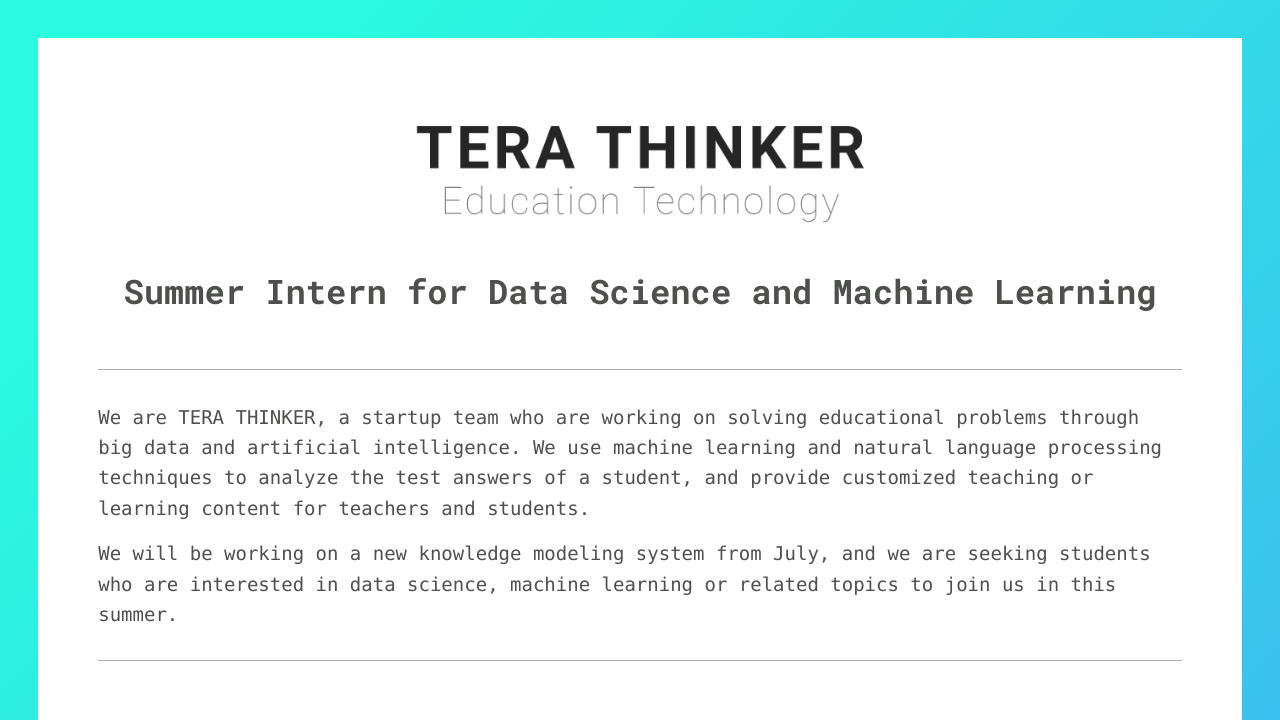
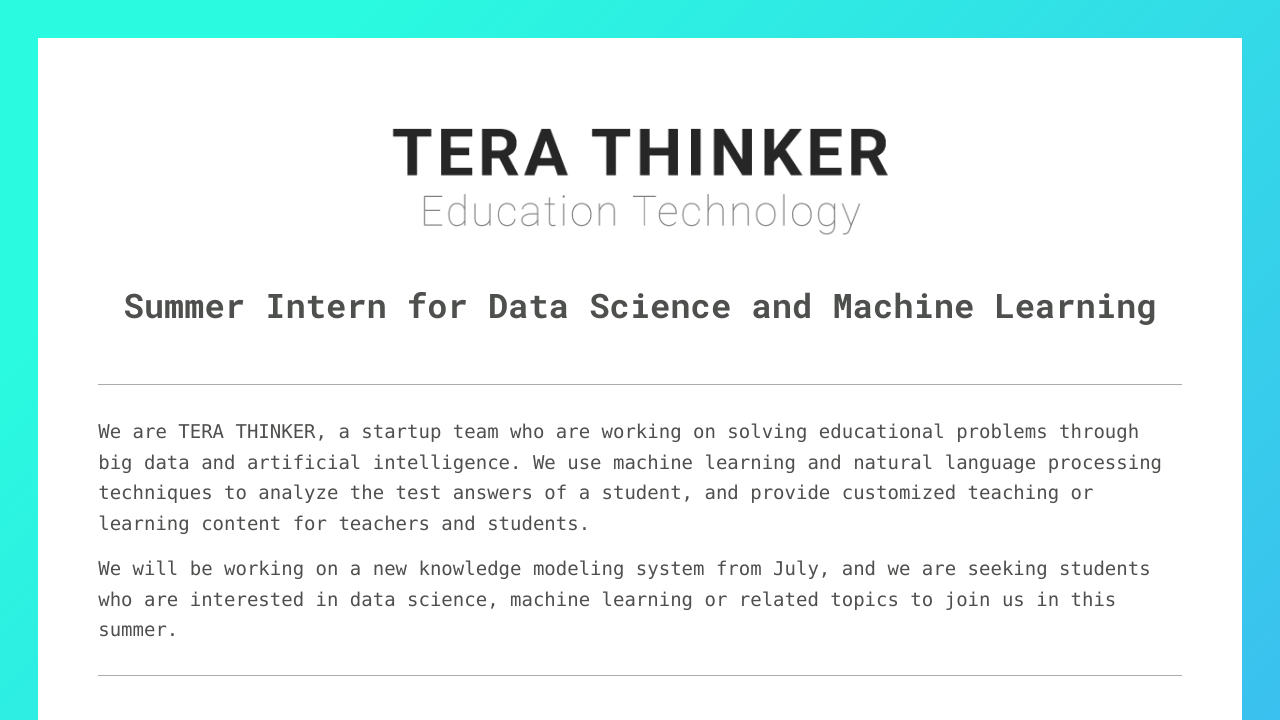
Before and after one commit to tera-thinker/tera-thinker.github.io, a plain HTML site: page intern/index.html in a window 1280 px wide. Shown: the top 720 px of the page. Drawn offline with Linux system fonts and the light colour scheme.

Commit message:
Fix title image width

```diff
--- a/intern/index.html
+++ b/intern/index.html
@@ -32,7 +32,7 @@
 		<!-- Header -->
 		<header class="align--center pt3 pb2">
 			<div class="container">
-				<h1 class="mb2" title="TERA THINKER"><img src="img/tera-thinker.png" alt="TERA THINKER" style="max-width: 50%;"></h1>
+				<h1 class="mb2" title="TERA THINKER"><img src="img/tera-thinker.png" alt="TERA THINKER" style="width: 50%; min-width: 600px;"></h1>
 				<h2 class="mb3">Summer Intern for Data Science and Machine Learning</h2>
 			</div>
 		</header>
```
